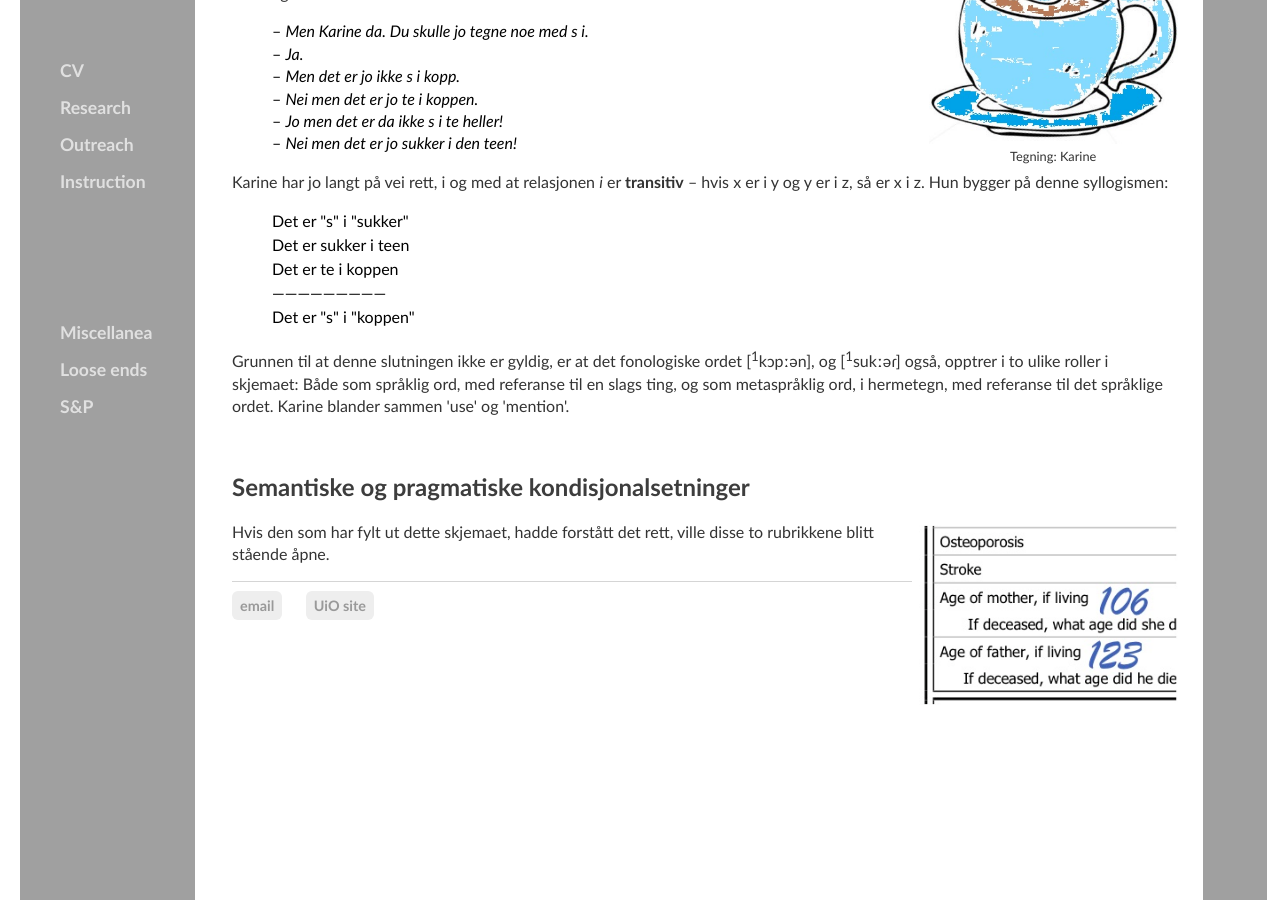
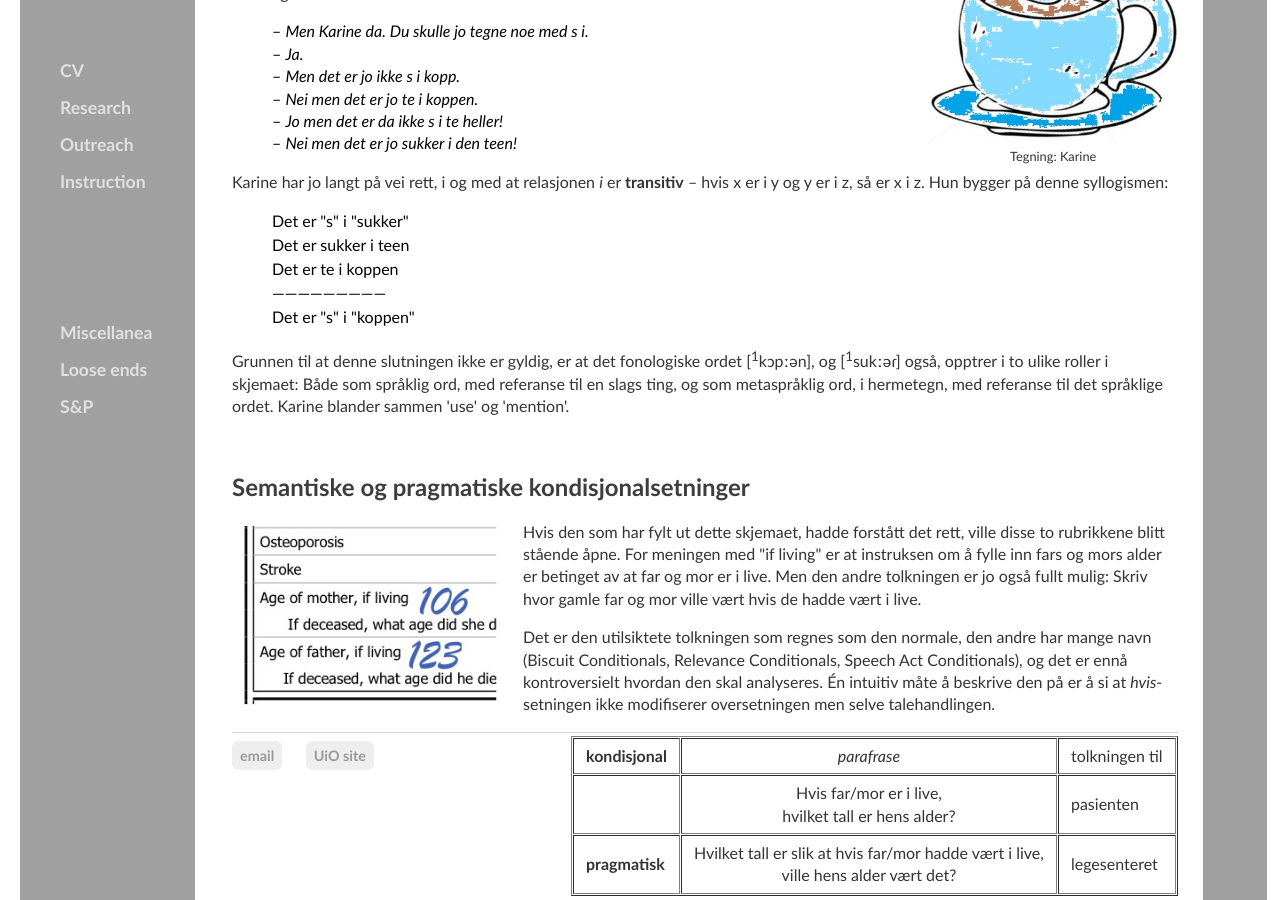
Before and after one commit to kjelljs/kjelljs.github.io, a Jekyll site: the page built from dissemination/vitsen.html, in a window 1280 px wide and 900 px high, scrolled down 3961 px. Built offline with Jekyll 4.4.1, drawn with Linux system fonts in a browser that asks for light colours.

Commit message:
Update vitsen.html

```diff
--- a/dissemination/vitsen.html
+++ b/dissemination/vitsen.html
@@ -234,6 +234,31 @@ figcaption {
 </section>
 <section></br>
 <h2>Semantiske og pragmatiske kondisjonalsetninger</h2>
-				 <div style="float:right;"><figure class="rightfig"><img src="/pics/skjema.jpg" style="height: 180px"></figure></div>
-<p>Hvis den som har fylt ut dette skjemaet, hadde forstått det rett, ville disse to rubrikkene blitt stående åpne.
+				 <div style="float:left;"><figure class="leftfig"><img src="/pics/skjema.jpg" style="height: 180px"></figure></div>
+<p>Hvis den som har fylt ut dette skjemaet, hadde forstått det rett, ville disse to rubrikkene blitt stående åpne. For meningen med "if living" er at instruksen om å fylle inn fars og mors alder er betinget av at far og mor er i live. Men den andre tolkningen er jo også fullt mulig: Skriv hvor gamle far og mor ville vært hvis de hadde vært i live.
 				 </p>
+																	       <p>Det er den utilsiktete tolkningen som regnes som den normale, den andre har mange navn (Biscuit Conditionals, Relevance Conditionals, Speech Act Conditionals), og det er ennå kontroversielt hvordan den skal  analyseres. Én intuitiv måte å beskrive den på er å si at <i>hvis</i>-setningen ikke modifiserer oversetningen men selve talehandlingen.
+														</p>
+																	       <div style="float:right"><figure class="rightfig">
+<table border="1" cellspacing="1">
+	<thead>
+		<tr>
+			<th style="text-align: left">kondisjonal</th>
+			<td style="text-align: center"><i>parafrase</i></td>
+			<td style="text-align: left">tolkningen til</td>
+		</tr>
+	</thead>
+	<tbody>
+		<tr>
+			<th style="text-align: left"></th>
+						    <td style="text-align: center">Hvis far/mor er i live, </br>hvilket tall er hens alder?</td>
+			<td style="text-align: left">pasienten</td>
+		</tr>
+		<tr>
+			<th style="text-align: left">pragmatisk</th>
+						    <td style="text-align: center">Hvilket tall er slik at hvis far/mor hadde vært i live, </br>ville hens alder vært det?</td>
+			<td style="text-align: left">legesenteret</td>
+		</tr>
+	</tbody>
+	</table></figure></div>
+						    </section>
```
